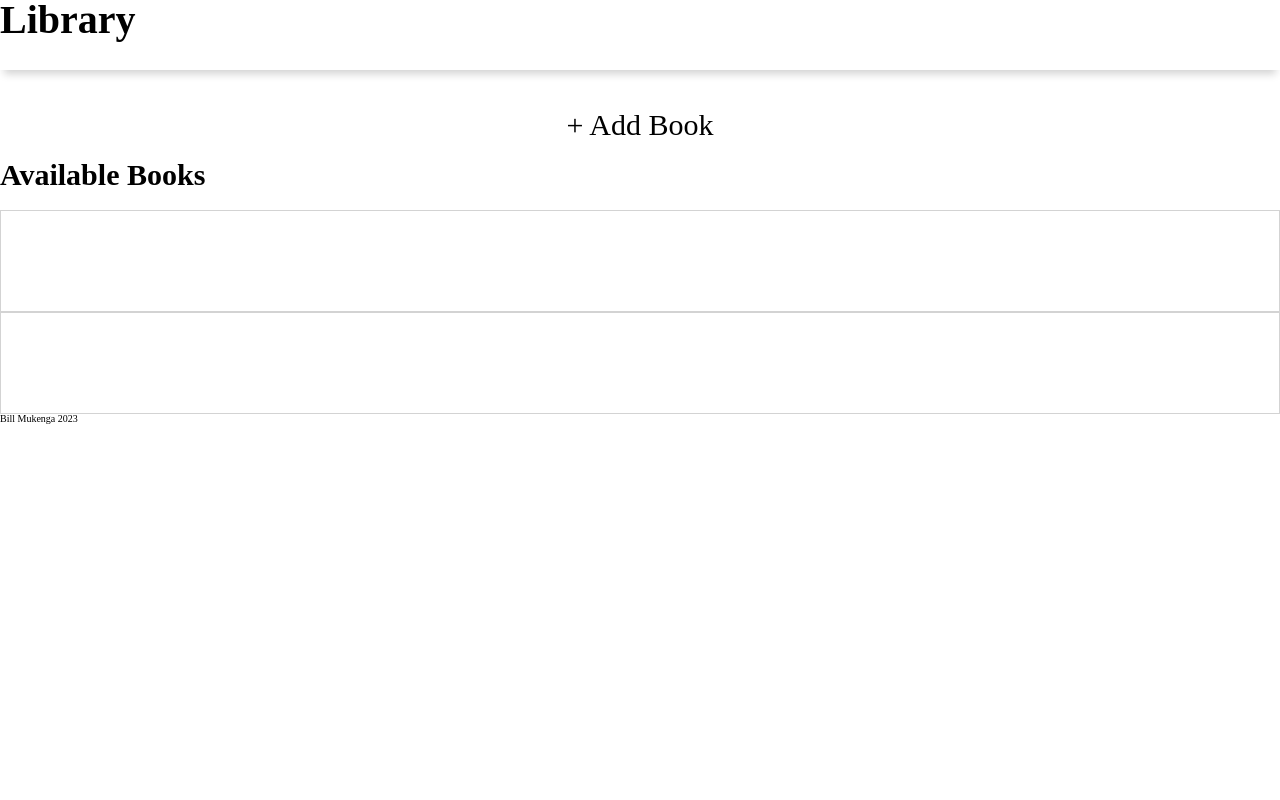
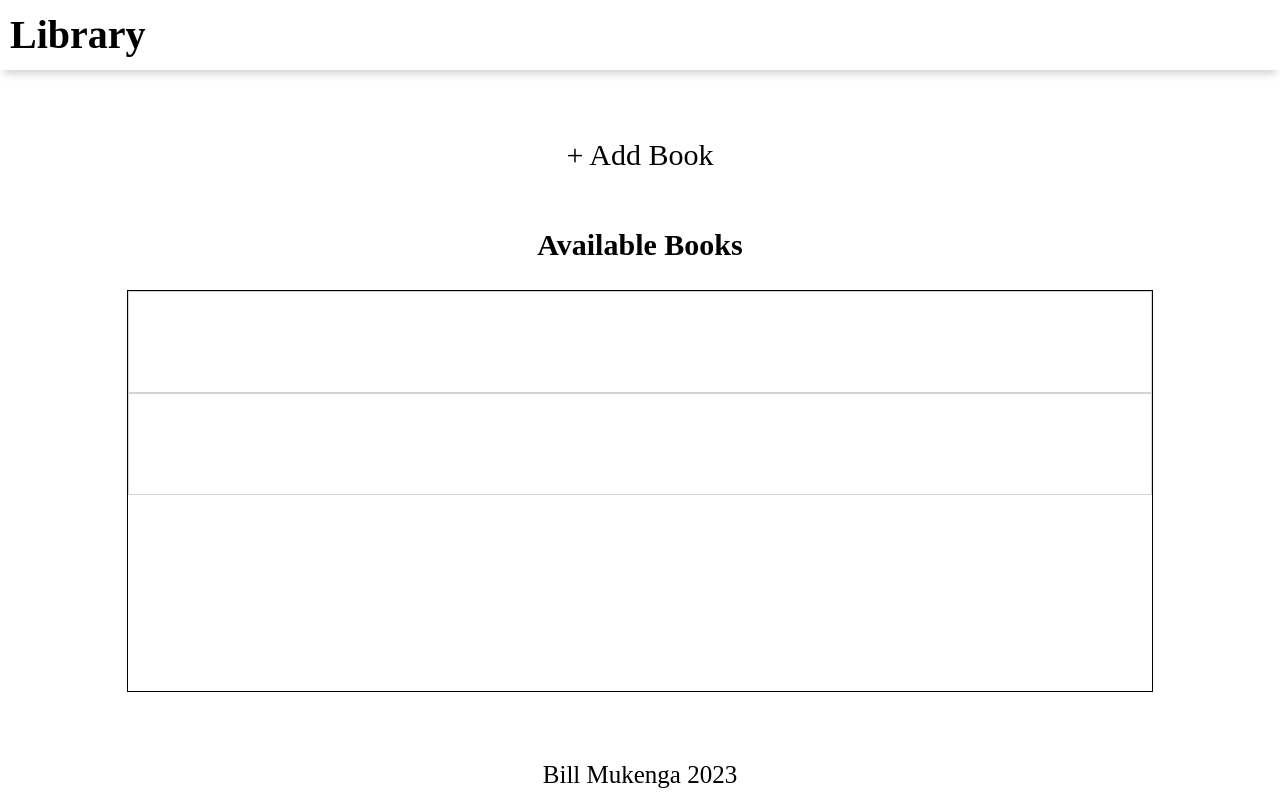
Before and after one commit to billmukenga01/Library, a website: page index.html in a window 1280 px wide. Drawn offline with Linux system fonts and the light colour scheme.

Commit message:
style: styled the body, footer and added margin

```diff
--- a/styles.css
+++ b/styles.css
@@ -51,20 +51,35 @@ table {
     font-size: 10px;
 
 }
-
+body{
+    display: flex;
+    flex-direction: column;
+    align-items: center;
+}
+footer{
+    margin-top: 70px;
+    font-size: 2.5rem;
+}
 nav{
+    display: flex;
+    align-items: center;
+    width: 100%;
     height: 7rem;
     font-size: 2rem;
     margin-bottom: 2rem;
     border-bottom: 1px hidden;
     box-shadow: 0 8px 8px -4px lightgray;
 }
+nav > *{
+    padding:1rem;
+}
 .heading{
     font-size: 4rem;
     font-weight: bold;
 }
 .button{
-    margin: 0 auto;
+    margin: 30px 0 ;
+
     padding: 20px;
     width: fit-content;
     /* background-color: aqua; */
@@ -77,11 +92,21 @@ nav{
     background-color: lightgray;
 }
 .container{
-    margin-top: 2rem;
+    /* margin:0 auto; */
+    width:80%;
+    height: 50vh;
+    border: 1px solid black;
+}
+.display-container{
+   overflow-y: scroll;
 }
 .header{
     font-size: 3rem;
     font-weight: bold;
+    width: fit-content;
+    padding: 1rem;
+    /* margin:0 auto; */
+    padding-bottom: 3rem;
 }
 .card-item{
     min-width:300px;
```
